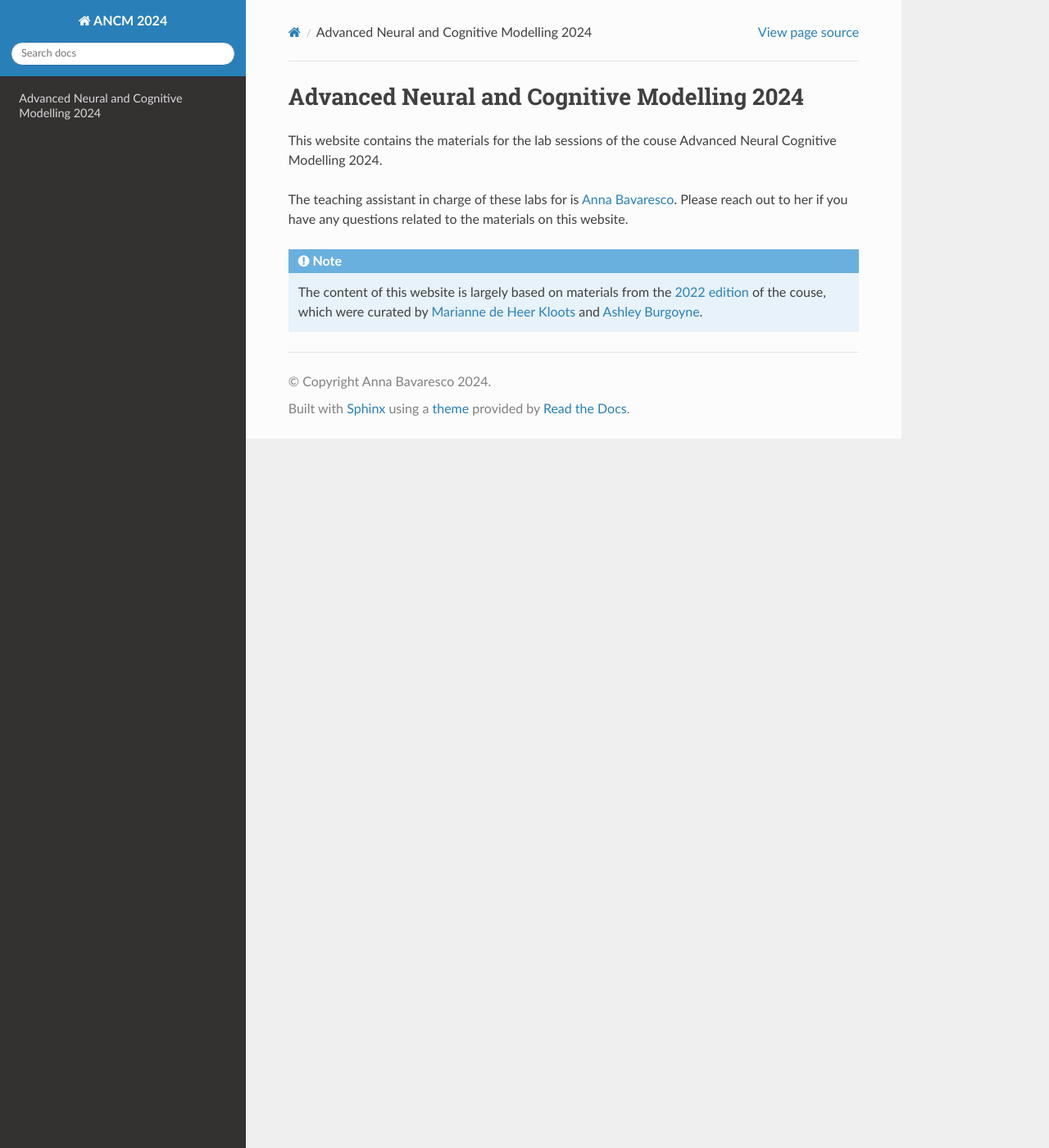
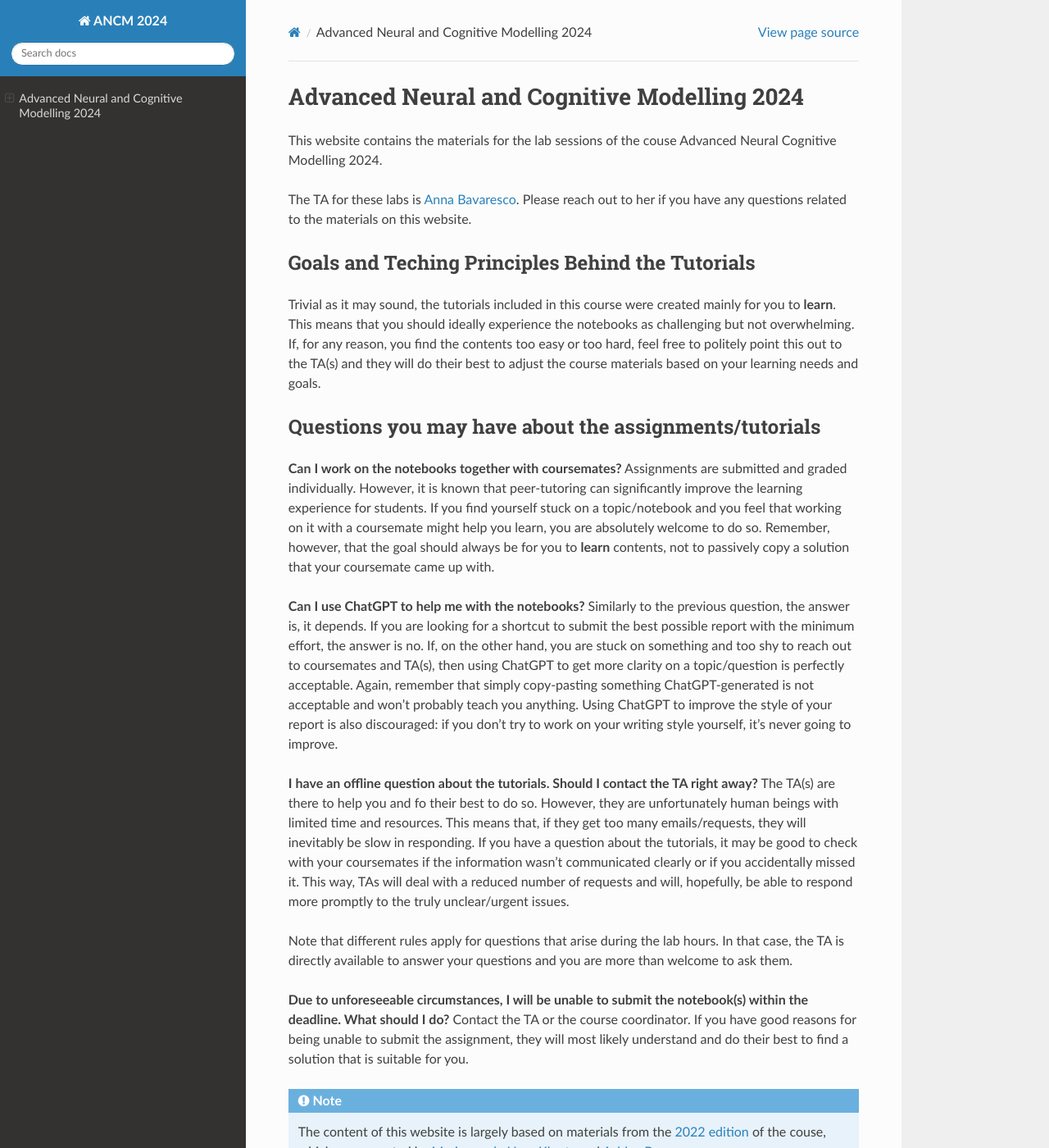
Before and after one commit to annabavaresco/ancm2024, a Sphinx documentation site: the page built from docs/index.rst, in a window 1280 px wide and 1400 px high. Shown: the whole window at 82% size. Built offline with Sphinx 7.4.7 and the Read the Docs theme 2.0.0, drawn with Linux system fonts in a browser that asks for light colours; pages that are not in the unit, such as notebooks, are missing from menus.

Commit message:
edited index

```diff
--- a/docs/index.rst
+++ b/docs/index.rst
@@ -7,8 +7,55 @@ Advanced Neural and Cognitive Modelling 2024
 ===================================
 This website contains the materials for the lab sessions of the couse Advanced Neural Cognitive Modelling 2024.
 
-The teaching assistant in charge of these labs for is `Anna Bavaresco <https://annabavaresco.github.io/>`_.
+The TA for these labs is `Anna Bavaresco <https://annabavaresco.github.io/>`_.
 Please reach out to her if you have any questions related to the materials on this website.
+
++++++++++++++++
+Goals and Teching Principles Behind the Tutorials
++++++++++++++++
+
+Trivial as it may sound, the tutorials included in this course were created mainly for you to **learn**.
+This means that you should ideally experience the notebooks as challenging but not overwhelming. If,
+for any reason, you find the contents too easy or too hard, feel free to politely point this out to
+the TA(s) and they will do their best to adjust the course materials based on your learning needs and goals.
+
++++++++++++++++
+Questions you may have about the assignments/tutorials
++++++++++++++++
+
+**Can I work on the notebooks together with coursemates?**
+Assignments are submitted and graded individually. However, it is known that peer-tutoring can significantly
+improve the learning experience for students. If you find yourself stuck on a topic/notebook and you feel
+that working on it with a coursemate might help you learn, you are absolutely welcome to do so. Remember, however,
+that the goal should always be for you to **learn** contents, not to passively copy a solution that
+your coursemate came up with.
+
+**Can I use ChatGPT to help me with the notebooks?**
+Similarly to the previous question, the answer is, it depends. If you are looking for a shortcut to submit
+the best possible report with the minimum effort, the answer is no. If, on the other hand, you are stuck on
+something and too shy to reach out to coursemates and TA(s), then using ChatGPT to get more clarity on a
+topic/question is perfectly acceptable. Again, remember that simply copy-pasting something ChatGPT-generated
+is not acceptable and won't probably teach you anything. Using ChatGPT to improve the style of your
+report is also discouraged: if you don't try to work on your writing style yourself, it's never going to improve.
+
+**I have an offline question about the tutorials. Should I contact the TA right away?**
+The TA(s) are there to help you and fo their best to do so. However, they are unfortunately human beings
+with limited time and resources. This means that, if they get too many emails/requests, they will inevitably
+be slow in responding. If you have a question about the tutorials, it may be good to check with your coursemates
+if the information wasn't communicated clearly or if you accidentally missed it. This way, TAs will deal
+with a reduced number of requests and will, hopefully, be able to respond more promptly to the truly unclear/urgent issues.
+
+Note that different rules apply for questions that arise during the lab hours. In that case, the TA is directly
+available to answer your questions and you are more than welcome to ask them.
+
+**Due to unforeseeable circumstances, I will be unable to submit the notebook(s) within the deadline. What should I do?**
+Contact the TA or the course coordinator. If you have good reasons for being unable to submit the assignment,
+they will most likely understand and do their best to find a solution that is suitable for you.
+
+
+
+
+
 
 .. note::
     The content of this website is largely based on materials
```
